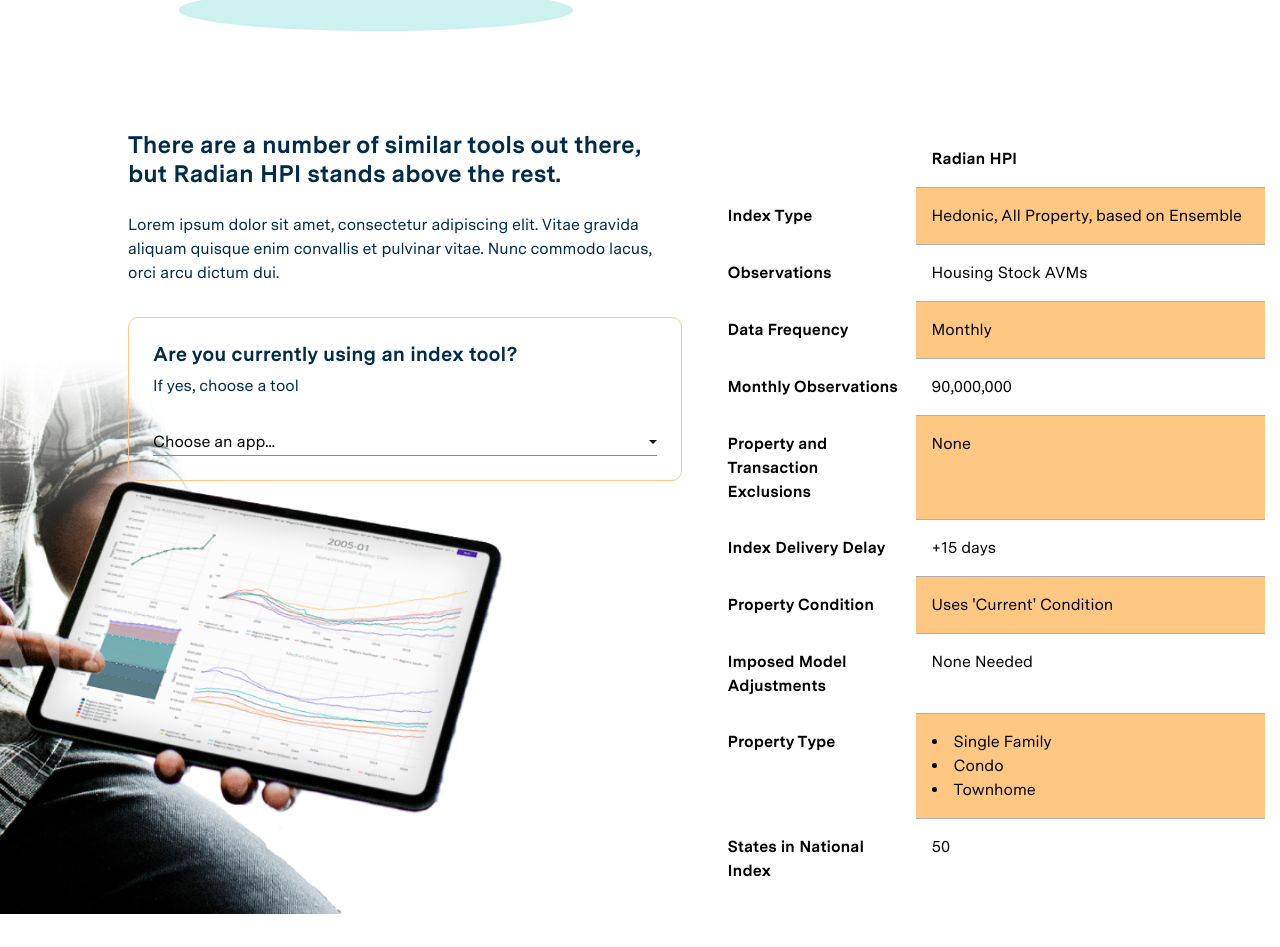
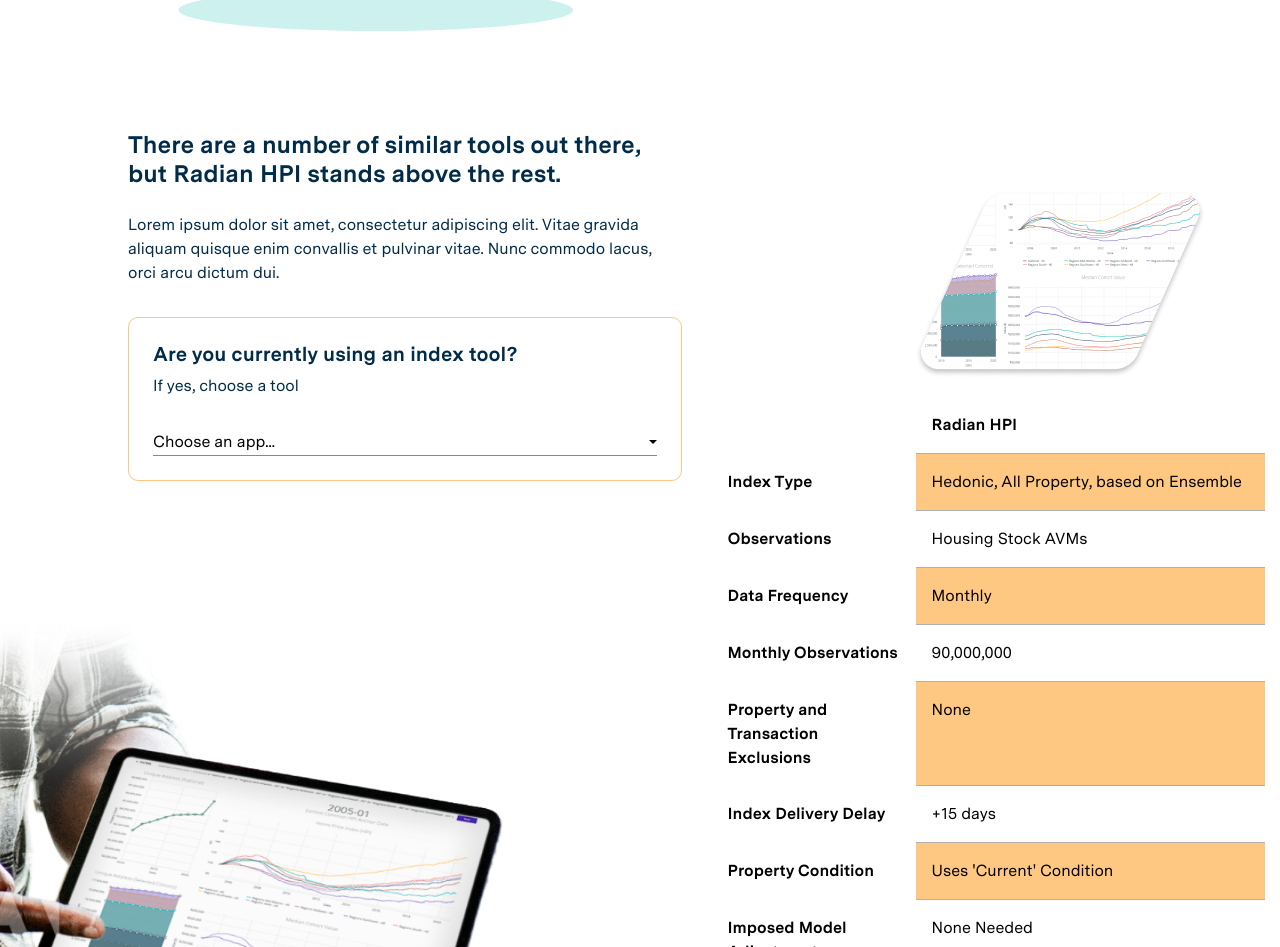
Before and after one commit to hanseulshim/radian-hpi, a React (Create React App) app: page / in a window 1280 px wide. Shown: the part 3896-4843 px from the top of the page. Built offline with nearby package versions, Linux system fonts and the light colour scheme.

Commit message:
add radian hpi rate finder

```diff
--- a/public/content.json
+++ b/public/content.json
@@ -143,6 +143,7 @@
       "propertyType": ["Single Family", "Condo", "Townhome"],
       "statesInNationalIndex": "50"
     },
-    "backgroundImage": "hpi_on_tablet.png"
+    "backgroundImage": "hpi_on_tablet.png",
+    "hpiRateFinderImage": "hpi_rate_finder.png"
   }
 }
--- a/src/components/compare/index.tsx
+++ b/src/components/compare/index.tsx
@@ -72,7 +72,14 @@
                 <tr>
                   <th></th>
                   {competitor && <th>{competitor.name}</th>}
-                  <th>{radianHpi?.name}</th>
+                  <th>
+                    <img
+                      src={`assets/${compare.hpiRateFinderImage}`}
+                      alt="HPI Rate Finder"
+                      className="hpi-rate-finder"
+                    />
+                    {radianHpi?.name}{' '}
+                  </th>
                 </tr>
               </thead>
               <tbody>
--- a/src/initialState.tsx
+++ b/src/initialState.tsx
@@ -60,5 +60,6 @@
       statesInNationalIndex: string | null
     } | null
     backgroundImage: string | null
+    hpiRateFinderImage: string | null
   } | null
 }
--- a/src/styles/compare.scss
+++ b/src/styles/compare.scss
@@ -28,6 +28,11 @@
   }
 
   .compare-table {
+    .hpi-rate-finder {
+      display: block;
+      position: relative;
+      right: 20px;
+    }
     th {
       max-width: 200px;
     }
```
Also changed, not shown: public/assets/hpi_rate_finder.png (added).
